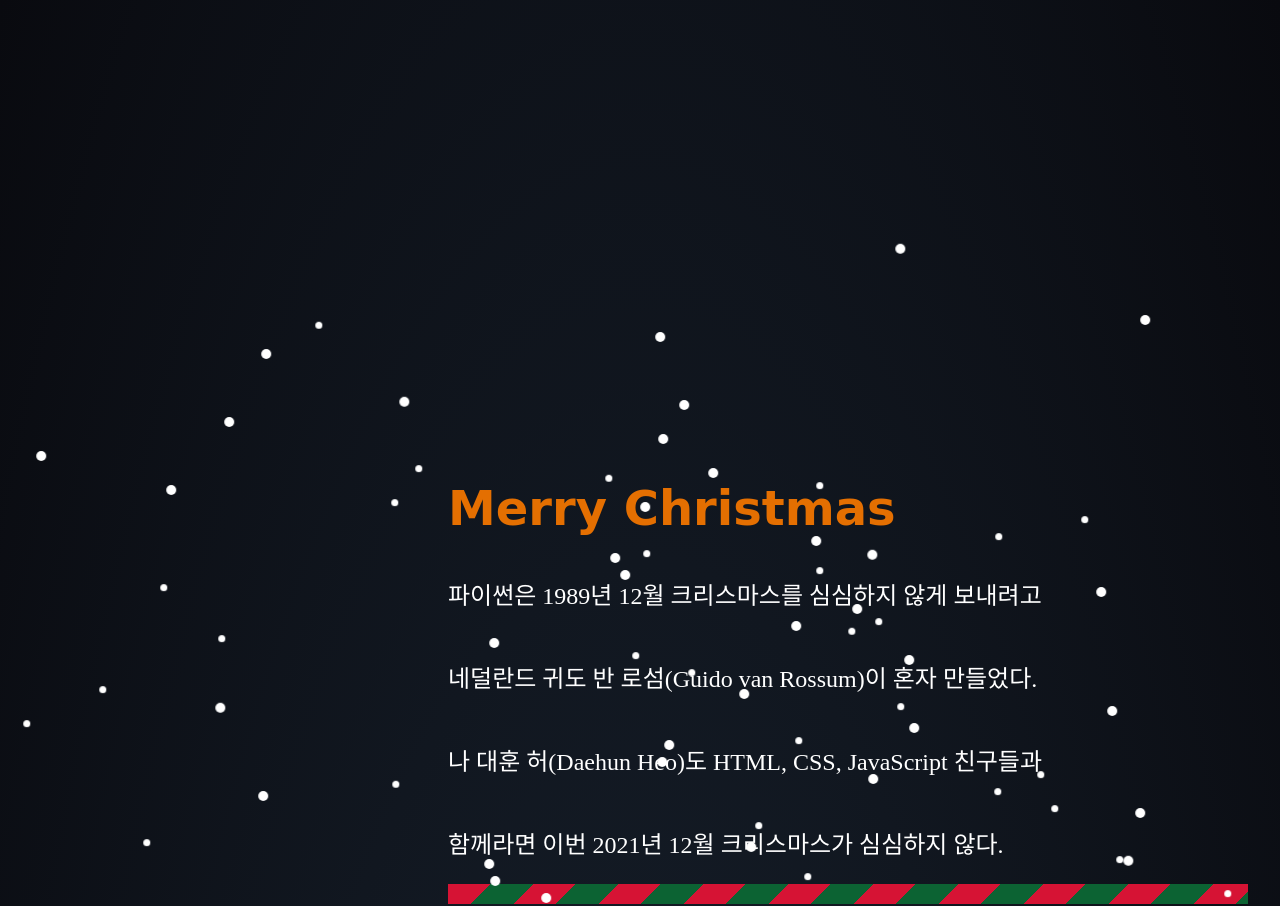
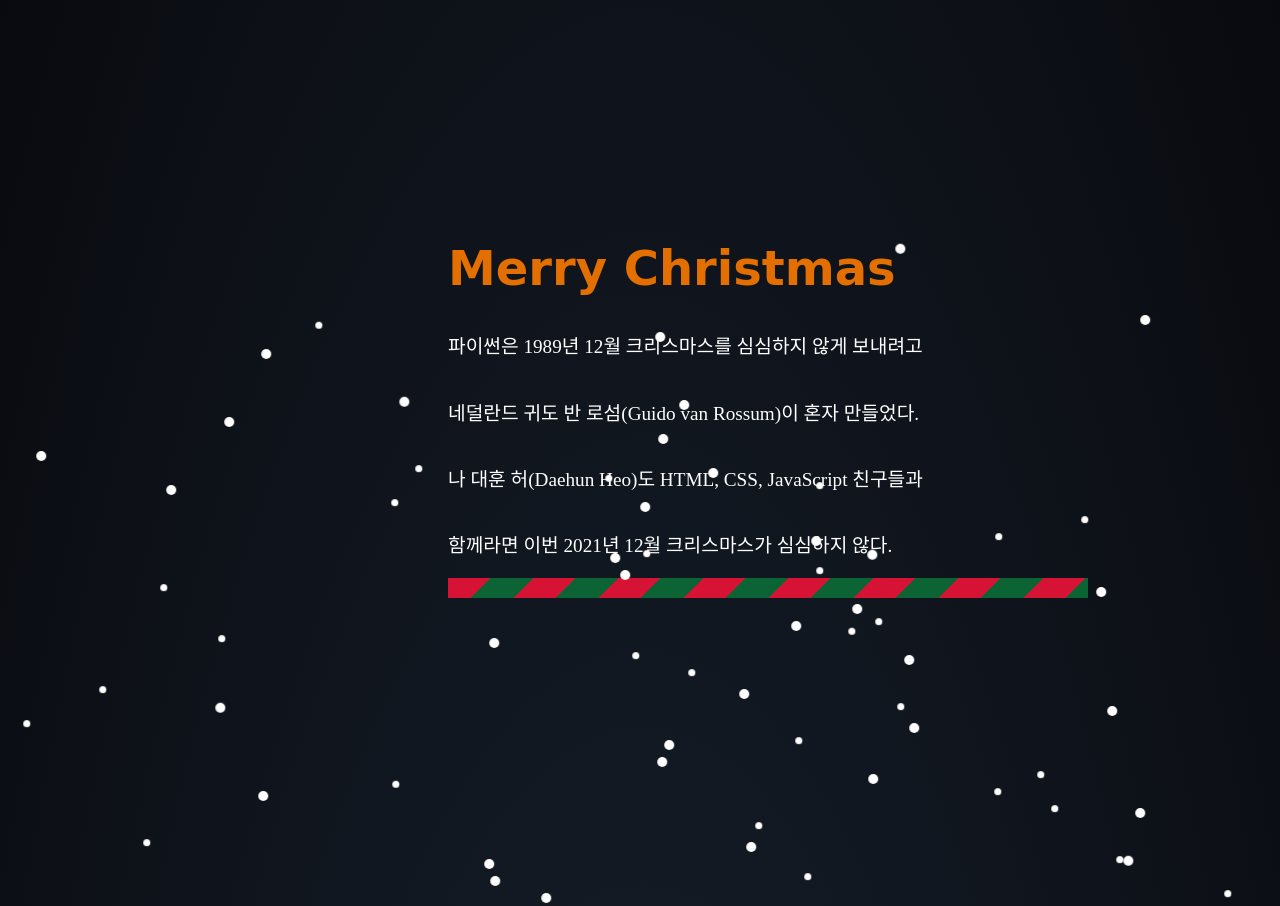
Before and after one commit to BigHuni/Merry-Christmas-with-snow, a plain HTML site: page Merry Christmas with snow/index.html in a window 1280 px wide. Shown: the top 906 px of the page. Drawn offline with Linux system fonts and the light colour scheme.

Commit message:
snow-style-edit

```diff
--- a/Merry Christmas with snow/style.css
+++ b/Merry Christmas with snow/style.css
@@ -7,7 +7,7 @@ body {
   .card {
     display: flex;
     flex-direction: column;
-    top: 50vh;
+    top: 10rem;
     left: 50vh;
     width: 50rem;
     height: auto;
@@ -24,7 +24,7 @@ body {
   }
 
   .card p {
-    font-size: 1.5rem;
+    font-size: 1.2rem;
     color: white;
   }
 
@@ -33,7 +33,7 @@ body {
     top: 50%;
     left: 0;
     content: '';
-    width: 100%;
+    width: 80%;
     height: 20px;
     background-image: linear-gradient(-45deg, #0c6333 25%, #d61334 25%, #d61334 50%, #0c6333 50%, #0c6333 75%, #d61334 75%, #d61334 100%);
     background-size: 85px 85px;
```
